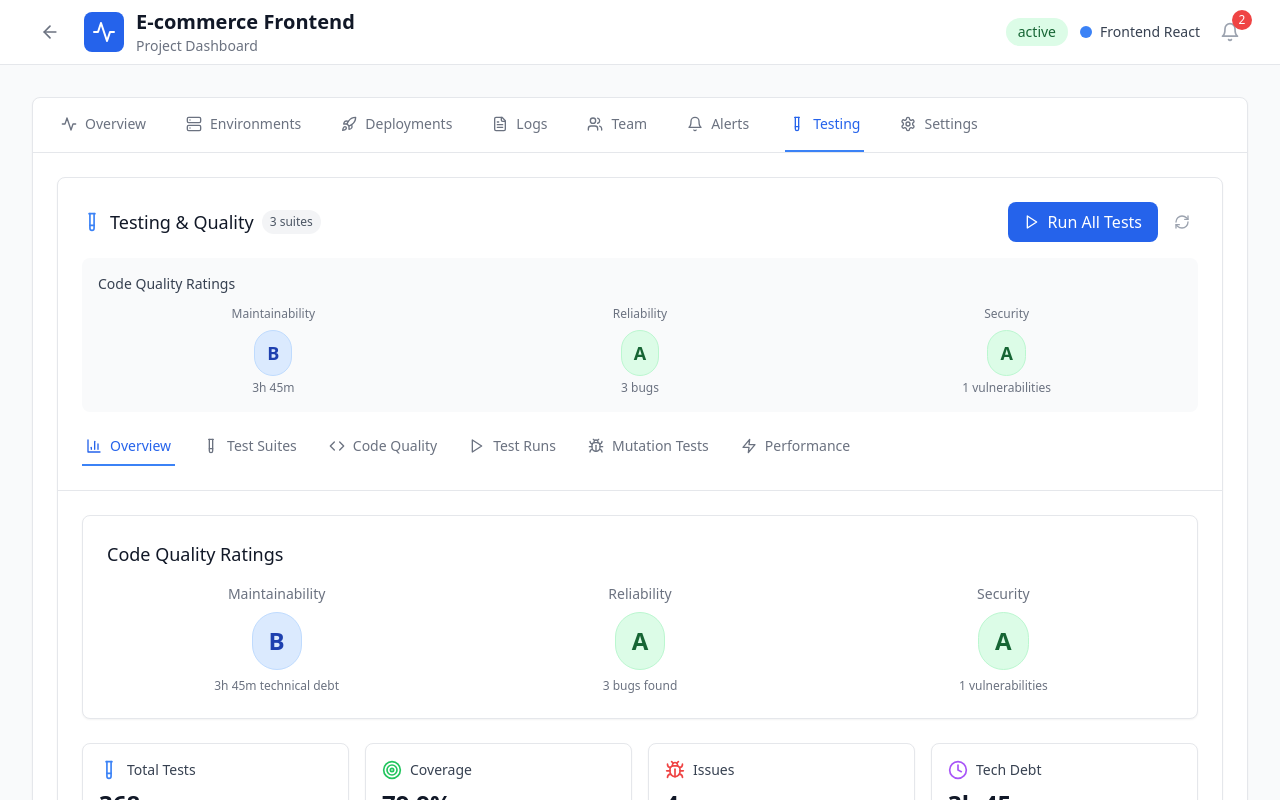
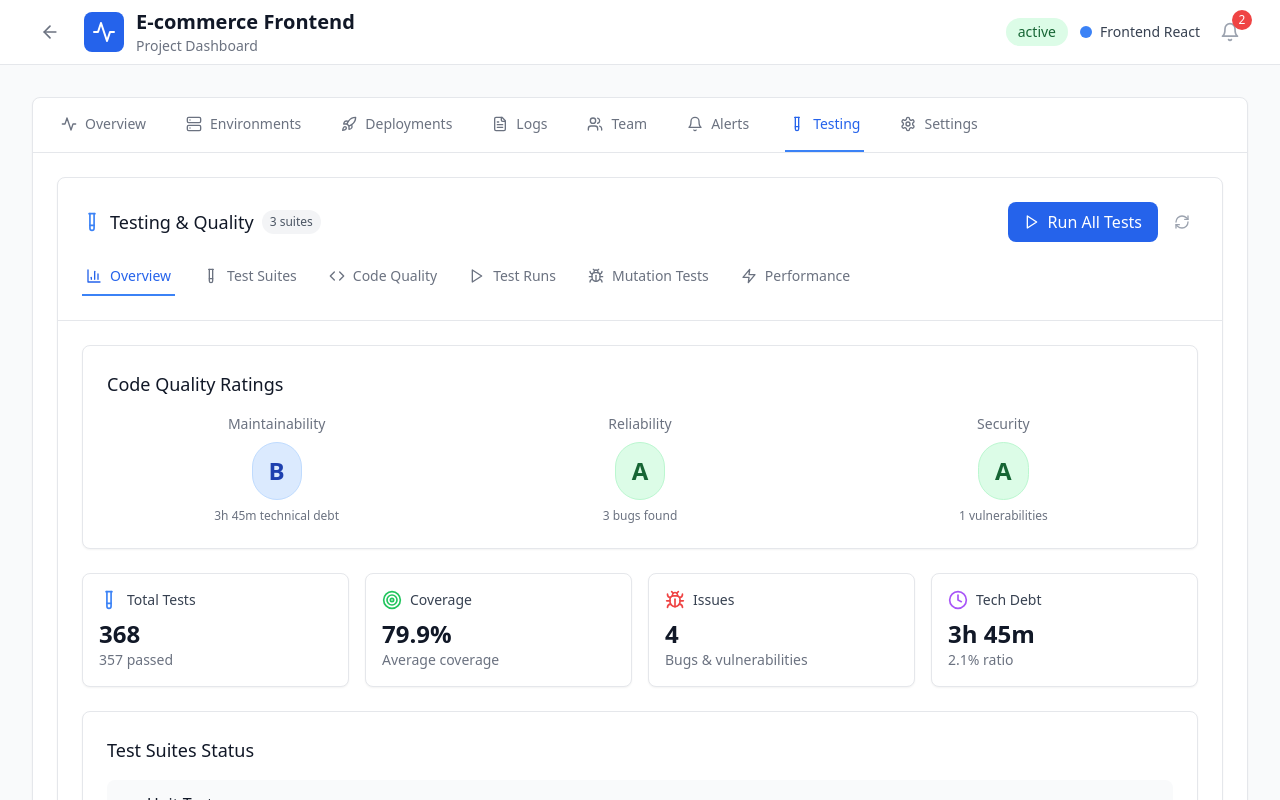
Before and after one commit to jpandof/projects, a React (Vite) app: page /project/proj-001 in a window 1280 px wide. Both pictures are taken after a click on the button "Testing". Shown: the top 800 px of the page. Built offline with nearby package versions, Linux system fonts and the light colour scheme.

Commit message:
Updated ProjectTesting.tsx

```diff
--- a/src/components/ProjectTesting.tsx
+++ b/src/components/ProjectTesting.tsx
@@ -817,35 +817,6 @@ export const ProjectTesting: React.FC<ProjectTestingProps> = ({ projectId }) =>
           </div>
         </div>
 
-        {/* Quality Ratings in Header */}
-        {qualityMetrics && (
-          <div className="mb-4 bg-gray-50 rounded-lg p-4">
-            <h4 className="text-sm font-medium text-gray-700 mb-3">Code Quality Ratings</h4>
-            <div className="grid grid-cols-1 md:grid-cols-3 gap-4">
-              <div className="text-center">
-                <div className="text-xs text-gray-500 mb-2">Maintainability</div>
-                <div className={`inline-flex items-center px-3 py-2 rounded-full border font-bold text-lg ${getRatingColor(qualityMetrics.maintainabilityRating)}`}>
-                  {qualityMetrics.maintainabilityRating}
-                </div>
-                <div className="text-xs text-gray-500 mt-1">{qualityMetrics.technicalDebt}</div>
-              </div>
-              <div className="text-center">
-                <div className="text-xs text-gray-500 mb-2">Reliability</div>
-                <div className={`inline-flex items-center px-3 py-2 rounded-full border font-bold text-lg ${getRatingColor(qualityMetrics.reliabilityRating)}`}>
-                  {qualityMetrics.reliabilityRating}
-                </div>
-                <div className="text-xs text-gray-500 mt-1">{qualityMetrics.bugs} bugs</div>
-              </div>
-              <div className="text-center">
-                <div className="text-xs text-gray-500 mb-2">Security</div>
-                <div className={`inline-flex items-center px-3 py-2 rounded-full border font-bold text-lg ${getRatingColor(qualityMetrics.securityRating)}`}>
-                  {qualityMetrics.securityRating}
-                </div>
-                <div className="text-xs text-gray-500 mt-1">{qualityMetrics.vulnerabilities} vulnerabilities</div>
-              </div>
-            </div>
-          </div>
-        )}
 
         {/* Tabs */}
         <div className="flex space-x-6 overflow-x-auto">
```
